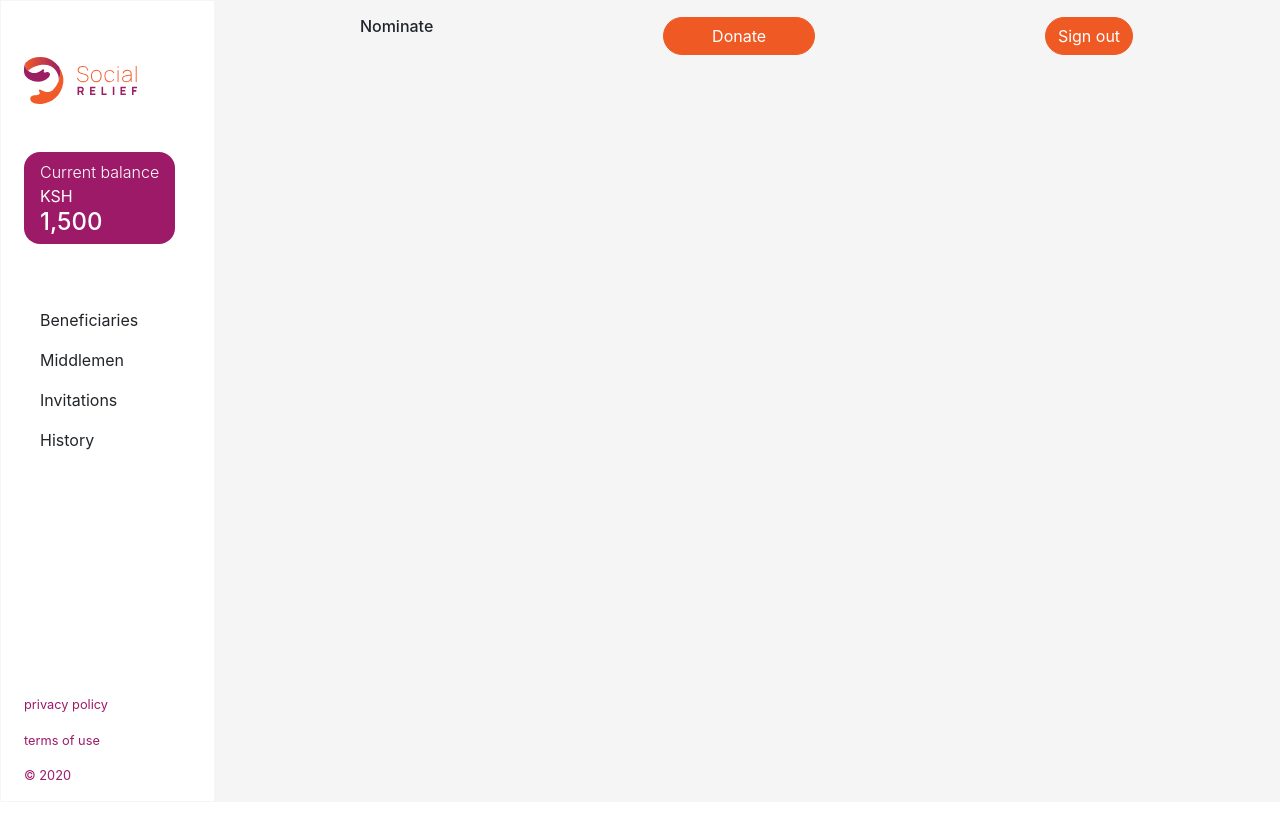
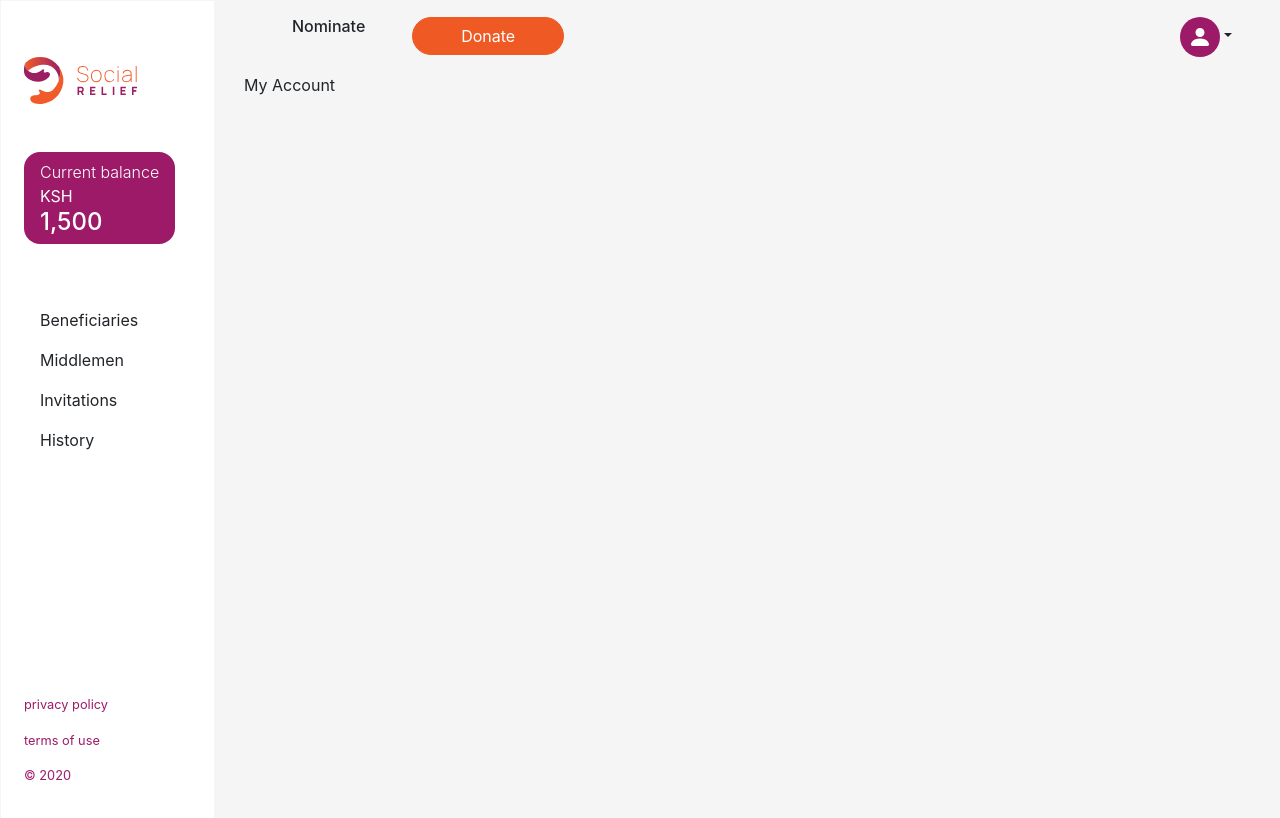
Before and after one commit to alphamanuscript/social-relief, a Vue app in the folder webapp/: page /account in a window 1280 px wide. Shown: the top 818 px of the page. Built offline with nearby package versions, Linux system fonts and the light colour scheme; no server answers; the HTML template or start-up script is replaced by a standard one; what vue-google-login would draw is missing.

Commit message:
sing out dropdown

```diff
--- a/webapp/src/app.vue
+++ b/webapp/src/app.vue
@@ -1,7 +1,7 @@
 <template>
   <div id="app">
     <LoggedInStructure v-if="showLoggedInNavigation" />
-    <LoggedOutStructure v-else @show:login-dialog="handleLoginAndSignUpBtnClick" />
+    <LoggedOutStructure v-else />
     <LoginModal/>
     <SignUpModal/>
   </div>
@@ -11,7 +11,6 @@ import LoginModal from './components/login-modal.vue';
 import SignUpModal from './components/sign-up-modal.vue';
 import LoggedOutStructure from './views/logged-out-structure.vue';
 import LoggedInStructure from './views/logged-in-structure.vue';
-import { validateObj } from './views/util';
 
 export default {
   components: { LoginModal, SignUpModal, LoggedInStructure, LoggedOutStructure },
@@ -23,17 +22,7 @@ export default {
     imageUrl () {
       return require(`@/assets/Social Relief Logo_1.svg`);
     },
-  },
-  methods: {
-    validateObj,
-    async signout() {
-      await this.signUserOut();
-    },
-    handleLoginAndSignUpBtnClick() {
-      this.showLoginDialog = true;
-      this.$bvModal.show('login');
-    }
-  },
+  }
 }
 </script>
 <style lang="scss">
--- a/webapp/src/router/index.ts
+++ b/webapp/src/router/index.ts
@@ -32,10 +32,16 @@ const routes = [
     path: '/middlemen',
     name: 'middlemen',
     component: () => import(/* webpackChunkName: "middlemen" */ '../views/middlemen.vue')
-  }, {
+  },
+  {
     path: '/invitations',
     name: 'invitations',
     component: () => import(/* webpackChunkName: "invitations" */ '../views/invitations.vue')
+  },
+  {
+    path: '/account',
+    name: 'account',
+    component: () => import(/* webpackChunkName: "invitations" */ '../views/account.vue')
   },
   {
     path: '/sign-in',
--- /dev/null
+++ b/webapp/src/views/account.vue
@@ -0,0 +1,3 @@
+<template>
+  <b-container class="vh-100">My Account</b-container>
+</template>
--- a/webapp/src/views/history.vue
+++ b/webapp/src/views/history.vue
@@ -1,3 +1,3 @@
 <template>
-  <b-container>History</b-container>
+  <b-container class="vh-100">History</b-container>
 </template>
--- a/webapp/src/views/home/footer.vue
+++ b/webapp/src/views/home/footer.vue
@@ -9,8 +9,6 @@
 </template>
 
 <script>
-import { mapState } from 'vuex';
-
 export default {
   name: 'footer'
 }
--- a/webapp/src/views/invitations.vue
+++ b/webapp/src/views/invitations.vue
@@ -1,3 +1,3 @@
 <template>
-  <b-container>Invitations</b-container>
+  <b-container class="vh-100">Invitations</b-container>
 </template>
--- a/webapp/src/views/logged-in-structure.vue
+++ b/webapp/src/views/logged-in-structure.vue
@@ -36,21 +36,27 @@
             <b-navbar-toggle target="nav-collapse"></b-navbar-toggle>
 
             <b-collapse id="nav-collapse" is-nav>
-              <b-navbar-nav class="h6 w-100" fill>
-                <b-nav-item to="nominate" exact exact-active-class="active">Nominate</b-nav-item>
-                <div class="d-md-none">
+              <b-nav class="h6 w-100 text-center" pills>
+                <b-nav-item to="nominate" exact exact-active-class="active" class="col-sm-12 col-md-3 col-xl-2">Nominate</b-nav-item>
+                <div class="col-sm-12 text-center d-md-none">
                   <b-nav-item to="beneficiaries" exact exact-active-class="active">Beneficiaries</b-nav-item>
                   <b-nav-item to="middlemen" exact exact-active-class="active">Middlemen</b-nav-item>
                   <b-nav-item to="invitations" exact exact-active-class="active">Invitations</b-nav-item>
                   <b-nav-item to="history" exact exact-active-class="active">History</b-nav-item>
+                  <b-nav-item to="account" exact exact-active-class="active">My Account</b-nav-item>
+                  <b-nav-item href="#" @click="signOut()">Sign Out</b-nav-item>
                 </div>
-                <b-nav-item to="#">
+                <b-nav-text>
                   <b-button variant="primary" class="custom-submit-button">Donate</b-button>
-                </b-nav-item>
-                <b-nav-item to="#">
-                  <b-button variant="primary" pill  @click="signOut()">Sign out</b-button>
-                </b-nav-item>
-              </b-navbar-nav>
+                </b-nav-text>
+                <b-nav-item-dropdown class="ml-auto d-none d-md-block">
+                  <template v-slot:button-content>
+                    <b-avatar></b-avatar>
+                  </template>
+                  <b-dropdown-item to="account">My Account</b-dropdown-item>
+                  <b-dropdown-item href="#" @click="signOut()">Sign Out</b-dropdown-item>
+                </b-nav-item-dropdown>
+              </b-nav>
             </b-collapse>
           </b-navbar>
           <router-view />
--- a/webapp/src/views/logged-out-structure.vue
+++ b/webapp/src/views/logged-out-structure.vue
@@ -37,7 +37,7 @@ export default {
   },
   methods: {
     handleLoginAndSignUpBtnClick() {
-      this.$emit('show:login-dialog');
+      this.$bvModal.show('login');
     }
   }
 }
--- a/webapp/src/views/middlemen.vue
+++ b/webapp/src/views/middlemen.vue
@@ -1,3 +1,3 @@
 <template>
-  <b-container>Middlemen</b-container>
+  <b-container class="vh-100">Middlemen</b-container>
 </template>
--- a/webapp/src/views/nominate.vue
+++ b/webapp/src/views/nominate.vue
@@ -120,7 +120,6 @@ export default {
         email: '',
         role: 'Beneficiary'
       },
-      this.signInValidationResults = [null, null];
       this.$bvModal.hide('nominate');
     },
     async submitNomination() {
@@ -138,6 +137,7 @@ export default {
           this.validationResults = [false, false];
         }
         else {
+          this.validationResults = [null, null];
           this.$bvModal.show('nominate');
         }
       }
```
